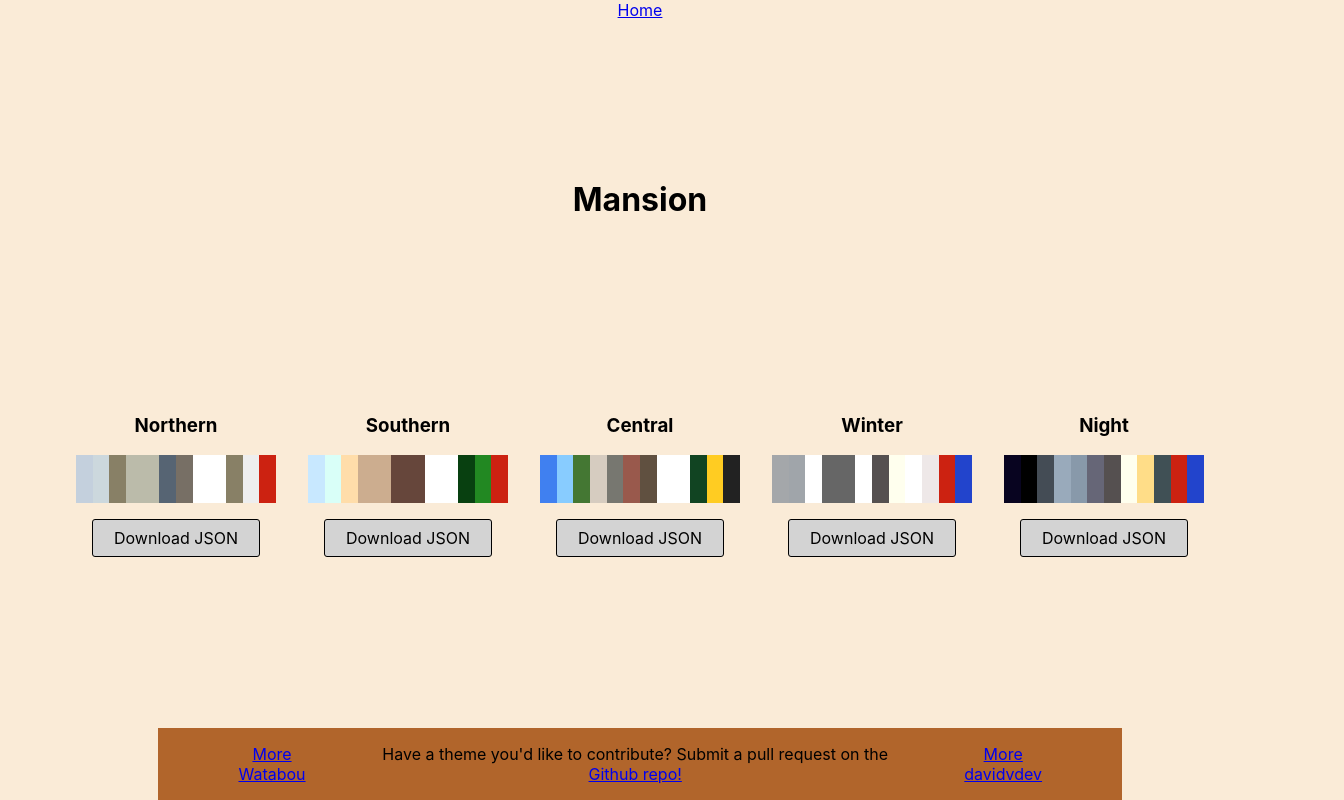
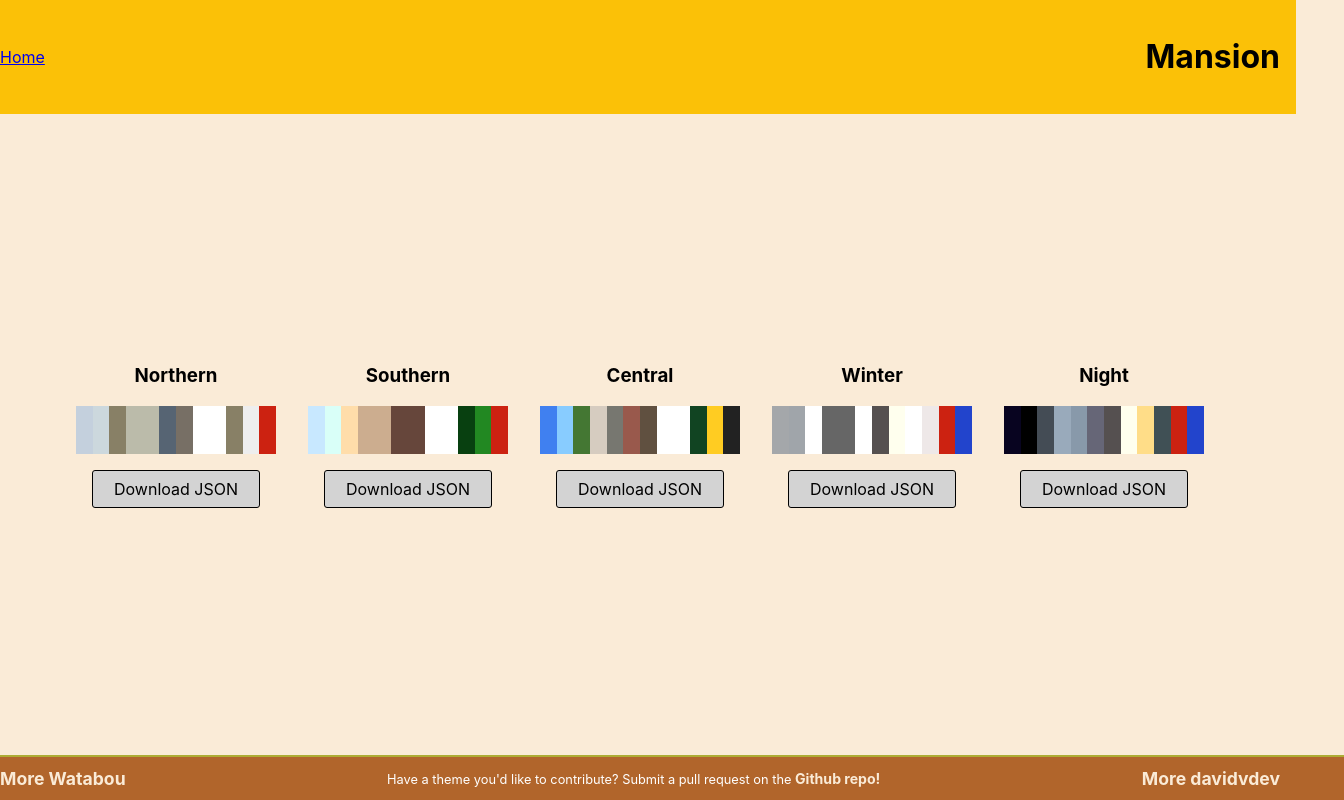
Before and after one commit to davidvdev/watabouthis, a React (Vite) app: page /mansion in a window 1280 px wide. Shown: the whole page, 1344 px wide, since content can reach past the window. Built offline with nearby package versions, Linux system fonts and the light colour scheme.

Commit message:
styling adjustments. gen page header moved to component

```diff
--- a/src/App.css
+++ b/src/App.css
@@ -20,8 +20,28 @@ html {
   min-height: 100vh;
 }
 
+header, footer {
+  min-width: 100vw;
+}
+
+header {
+  background-color: var(--color-2);
+  padding: 1em;
+}
+
+header h1 {
+  stroke: var(--color-1);
+}
+
+.alt-header {
+  display: flex;
+  align-items: center;
+  justify-content: space-between;
+}
+
 footer {
   background-color:var(--color-4);
+  border-top: 2px solid var(--color-3);
   padding: 0 5%;
   display: flex;
   align-items: center;
@@ -30,7 +50,38 @@ footer {
 
 footer p {
   display: block;
+  font-size: 0.8em;
   padding: 0 5%;
+  color: white;
+}
+
+footer a {
+  text-decoration: none;
+  font-weight: bold;
+  font-size: 1.1em;
+  color: var(--ow);
+}
+
+footer a:hover {
+  color: var(--color-3);
+}
+
+.generator-list{
+  list-style-type: none;
+}
+
+.generator-list li {
+  padding: 1em;
+}
+
+.generator-list li:hover {
+  color: var(--color-5)
+}
+
+.generator-list a {
+  color: inherit;
+  font-weight: bold;
+  text-decoration: none;
 }
 
 .StyleCardTableau {
--- a/src/App.jsx
+++ b/src/App.jsx
@@ -10,15 +10,31 @@ function App() {
         <h1>Watabouthis?</h1>
         <p>An unofficial styles and themes repository for Watabou's procedural generators!</p>
       </header>
-      <ul>
-        <Link to="/one-page-dungeon" ><li>One Page Dungeon Styles</li></Link>
-        <Link to="/perilous-shores"><li>Perilous Shores Styles</li></Link>
-        <Link to="/medieval-fantasy-city"><li>Medieval Fantasy City Styles</li></Link>
-        <Link to="/neighborhood"><li>Neighborhood Styles</li></Link>
-        <Link to="/mansion"><li>Mansion Styles</li></Link>
-        <Link to="/village"><li>Village Styles</li></Link>
-        <Link to="/cave"><li>Cave Styles</li></Link>
-        <Link to="/compass-rose"><li>Compass Rose Styles</li></Link>
+      <ul className="generator-list">
+        <Link to="/one-page-dungeon" >
+          <li>One Page Dungeon Styles</li>
+        </Link>
+        <Link to="/perilous-shores">
+          <li>Perilous Shores Styles</li>
+        </Link>
+        <Link to="/medieval-fantasy-city">
+          <li>Medieval Fantasy City Styles</li>
+        </Link>
+        <Link to="/neighborhood">
+          <li>Neighborhood Styles</li>
+        </Link>
+        <Link to="/mansion">
+          <li>Mansion Styles</li>
+        </Link>
+        <Link to="/village">
+          <li>Village Styles</li>
+        </Link>
+        <Link to="/cave">
+          <li>Cave Styles</li>
+        </Link>
+        <Link to="/compass-rose">
+          <li>Compass Rose Styles</li>
+        </Link>
       </ul>
       <Footer />
     </div>
--- a/src/components/Header.jsx
+++ b/src/components/Header.jsx
@@ -1,8 +1,9 @@
 import { Link } from "react-router-dom"
-const Header = () => {
+const Header = ({title}) => {
     return(
-        <header>
+        <header className="alt-header">
             <Link to="/">Home</Link>
+            <h1>{title}</h1>
         </header>
     )
 }
--- a/src/pages/GeneratorPage.jsx
+++ b/src/pages/GeneratorPage.jsx
@@ -46,8 +46,7 @@ const GeneratorPage = ({genType}) => {
 
     return(
         <div className="App">
-            <Header />
-            <h1>{generatorText}</h1>
+            <Header title={generatorText}/>
             <div className="StyleCardTableau">
                 {getStyles().map((style,index) => <StyleCard generator={generator} style={style} key={style.name+"-"+index}/>)}
             </div>
```
